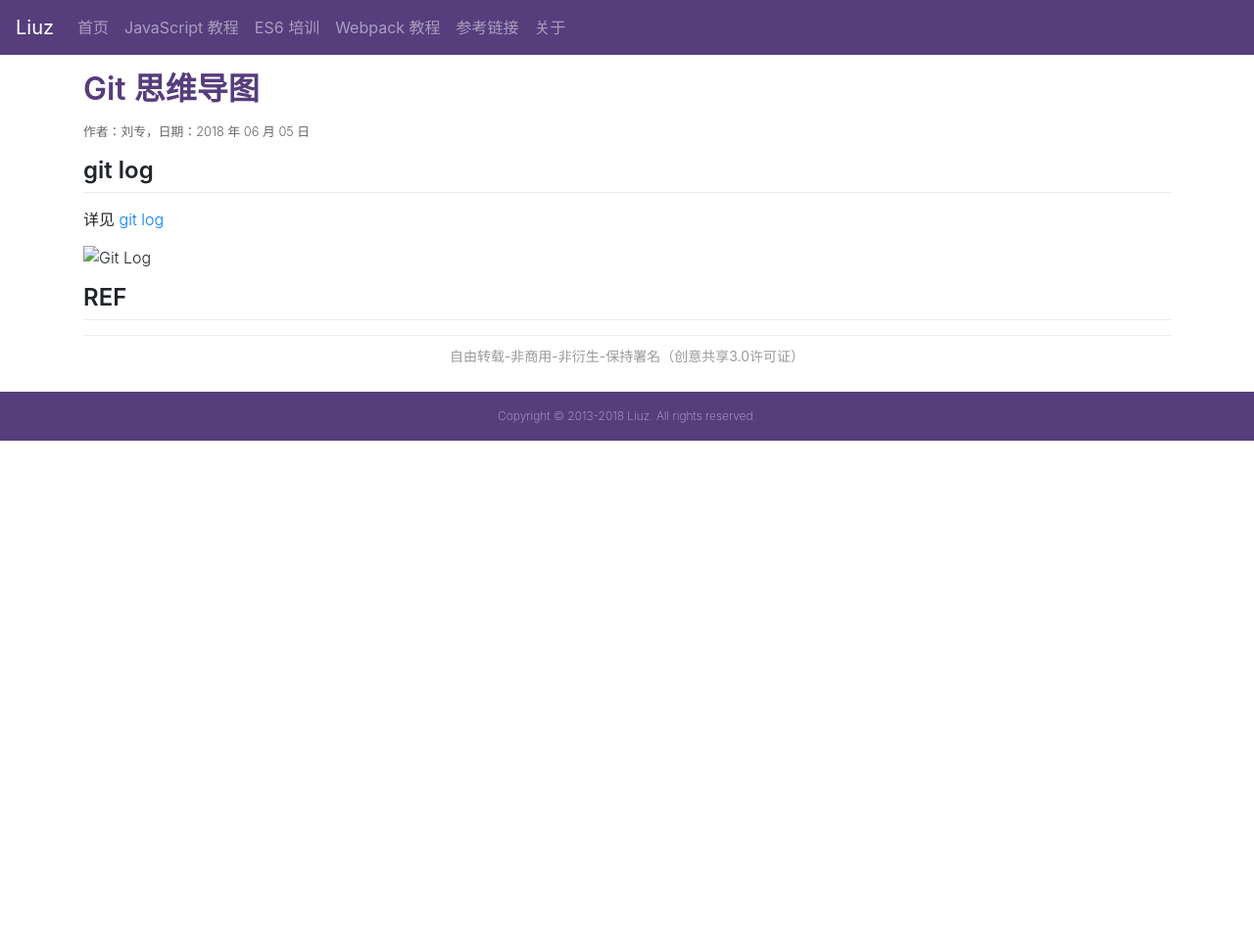
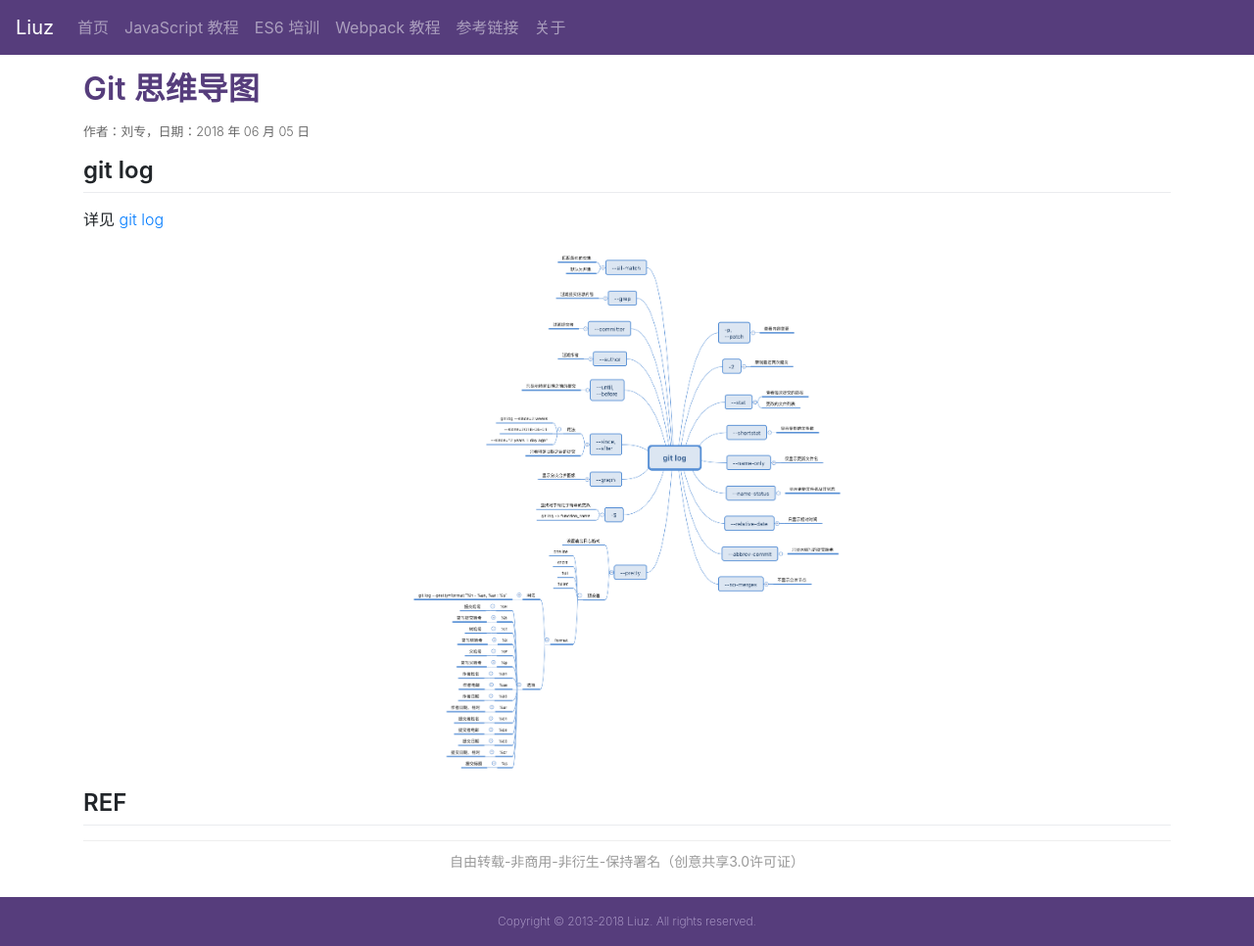
Before and after one commit to liuzhuan/liuzhuan.github.io, a Jekyll site: the page built from _posts/2018-06-05-git-mindmap.md, in a window 1280 px wide. Shown: the whole page at 98% size. Built offline with Jekyll 4.4.1, drawn with Linux system fonts in a browser that asks for light colours; nearby versions of some CDN libraries; comment, search, counter and statistics services are not loaded; before the commit the page ends 900 px from its top, so only the background shows below that.

Commit message:
fix: update broken img url

```diff
--- a/_posts/2018-06-05-git-mindmap.md
+++ b/_posts/2018-06-05-git-mindmap.md
@@ -8,7 +8,7 @@ date: 2018-06-05
 
 详见 [git log][git-log]
 
-![Git Log](/assets/git-log.png)
+![Git Log](/imgs/git-log.png)
 
 ## REF
 
```
